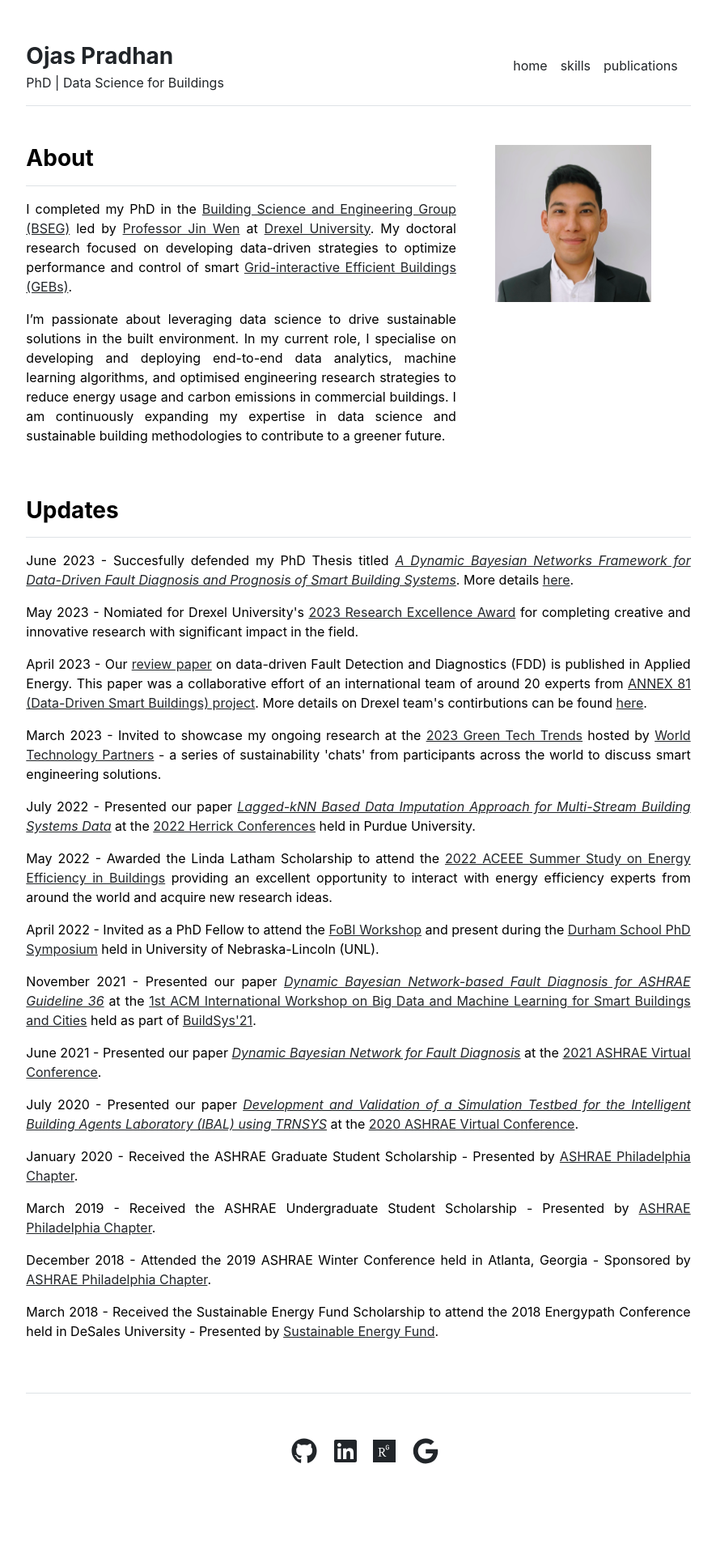
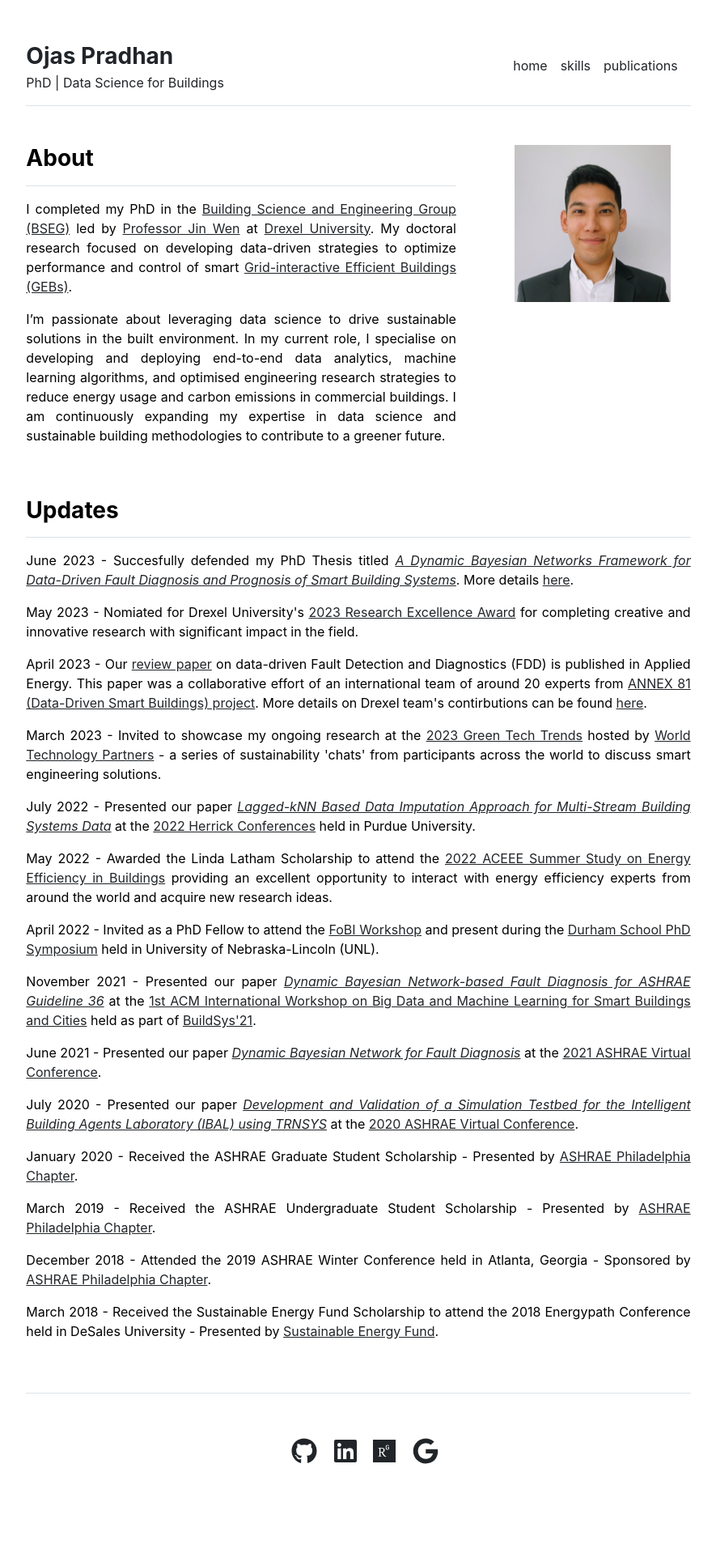
Before and after one commit to pradhanojas/pradhanojas.github.io, a Jekyll site: the page built from index.md, in a window 1280 px wide. Shown: the whole page at 81% size, without its empty margins (197-1082 px from the left). Built offline with Jekyll 4.4.1, drawn with Linux system fonts in a browser that asks for light colours.

Commit message:
Update home.html

```diff
--- a/_layouts/home.html
+++ b/_layouts/home.html
@@ -8,7 +8,7 @@ layout: default
     {{ content }}
   </div>
   <div class="col-md-4">
-    <img src="{{ site.github.url }}/assets/img/headshot-square.jpeg" alt="Home" width="80%">
+    <img src="{{ site.github.url }}/assets/img/headshot-square.jpeg" alt="Home" width="80%" class="mx-auto d-block">
   </div>
 </div>
 
```
